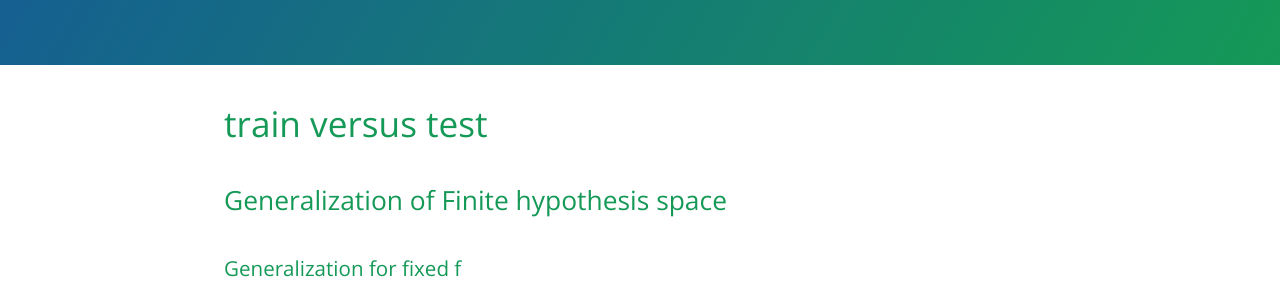
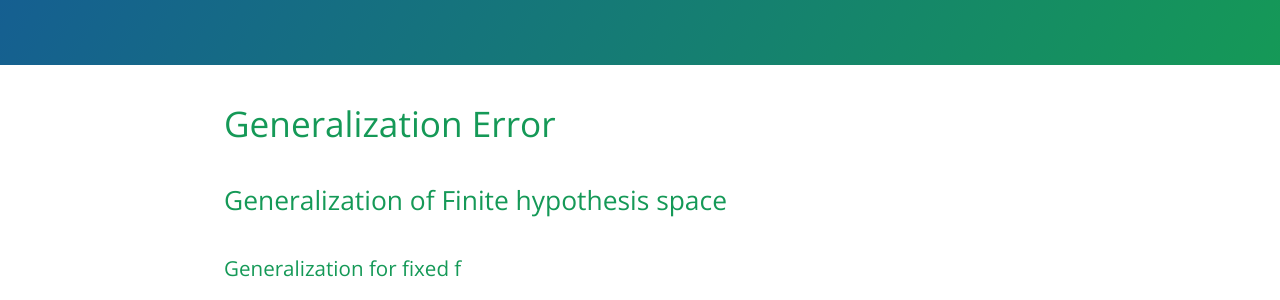
Before and after one commit to Ziyangpig/ML, a Jekyll site: the page built from 2024-12-06-SlidesNote.md, in a window 1280 px wide. Shown: the part 318-618 px from the top of the page. Built offline with Jekyll 4.4.1, drawn with Linux system fonts in a browser that asks for light colours; our own code applies the rules of GitHub Pages for plain Markdown files; formulas are drawn with MathJax 3.

Commit message:
Update 2024-12-06-SlidesNote.md

```diff
--- a/2024-12-06-SlidesNote.md
+++ b/2024-12-06-SlidesNote.md
@@ -3,7 +3,7 @@ title: "Generalization Error"
 date: 2024-12-06
 ---
 
-# train versus test
+# Generalization Error
 ## Generalization of Finite hypothesis space
 ### Generalization for fixed f
 **Lemma**: High probability bounds for fixed f
```
